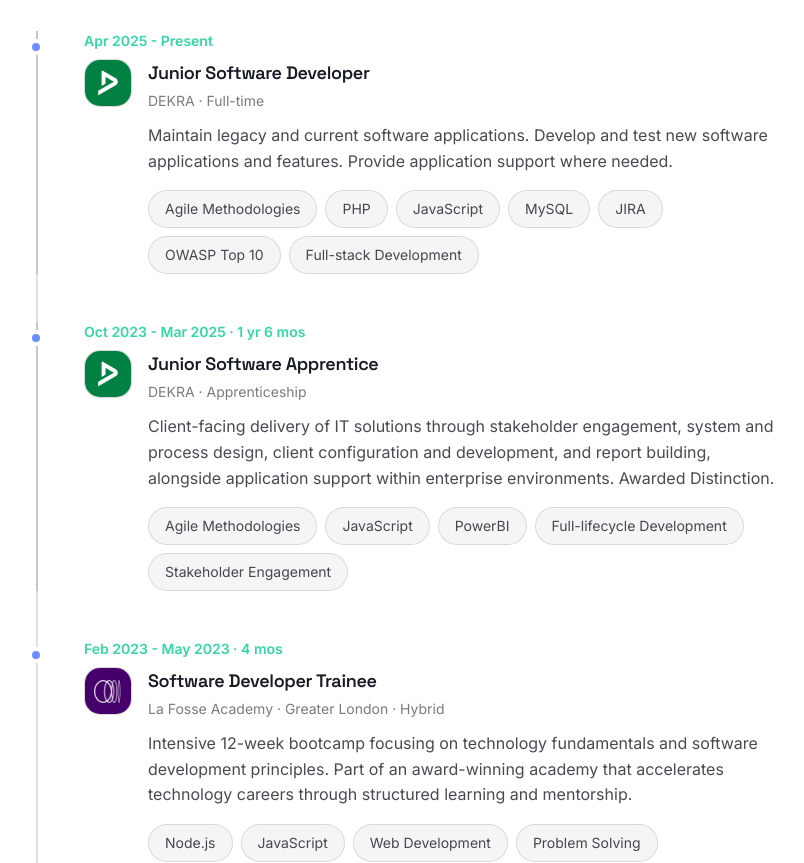
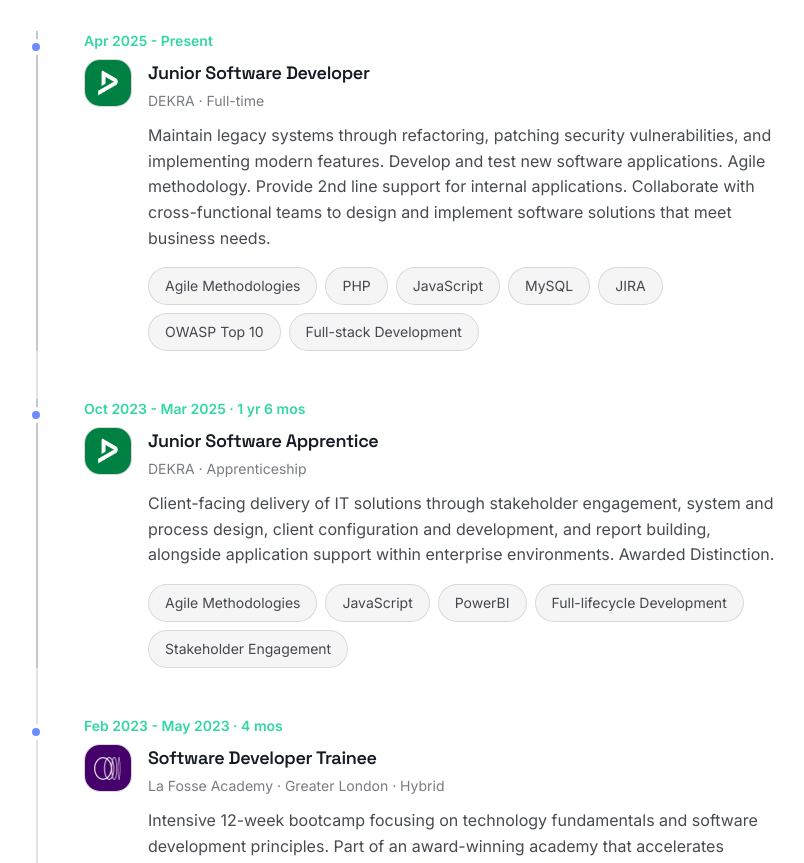
Before and after one commit to bossSteve03/portfolio, a React (Vite) app: page /career in a window 1280 px wide. Shown: the part 800-1663 px from the top of the page, without its empty margins (244-1048 px from the left). Built offline with nearby package versions, Linux system fonts and the light colour scheme.

Commit message:
Added detail to career history

```diff
--- a/src/pages/career/index.jsx
+++ b/src/pages/career/index.jsx
@@ -17,7 +17,7 @@ const experience = [
     company: "DEKRA",
     type: "Full-time",
     description:
-      "Maintain legacy and current software applications. Develop and test new software applications and features. Provide application support where needed.",
+      "Maintain legacy systems through refactoring, patching security vulnerabilities, and implementing modern features. Develop and test new software applications. Agile methodology. Provide 2nd line support for internal applications. Collaborate with cross-functional teams to design and implement software solutions that meet business needs.",
     skills: [
       "Agile Methodologies",
       "PHP",
```
